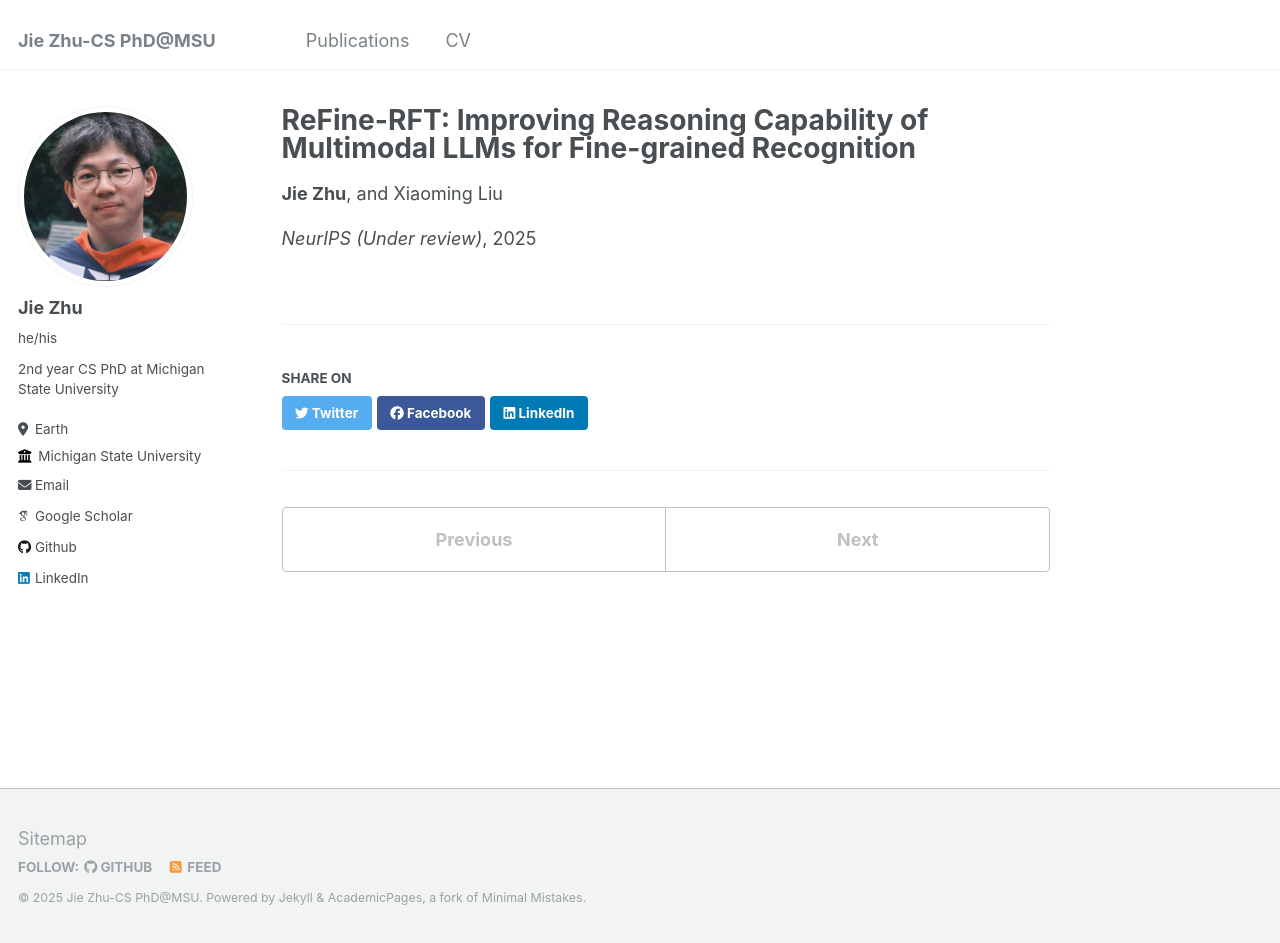
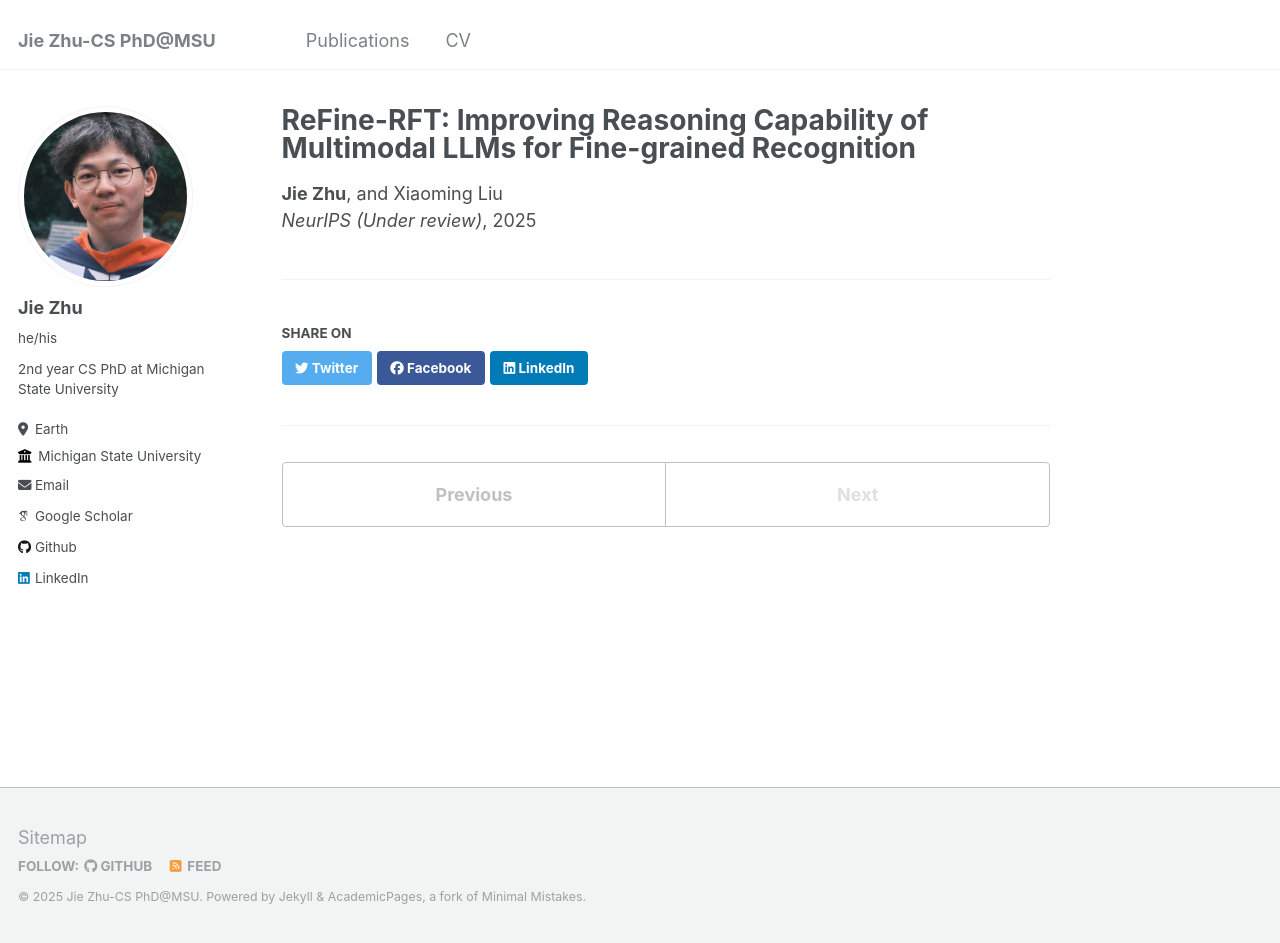
Before and after one commit to jiezhu23/jiezhu23.github.io, a Jekyll site: the page built from _publications/2025-05-15-2ReFineRFT.md, in a window 1280 px wide and 943 px high. Built offline with Jekyll 4.4.1, drawn with Linux system fonts in a browser that asks for light colours; some web fonts are replaced.

Commit message:
update papers

```diff
--- a/_layouts/single.html
+++ b/_layouts/single.html
@@ -38,9 +38,9 @@ layout: default
           <p> {{ page.type }}, <i>{{ page.venue }}</i>, {{ page.date | default: "1900-01-01" | date: "%Y" }} </p>
         {% elsif page.venue and page.date %}
           {% if page.authors %}
-            <p class="archive__item-authors" style="margin-bottom: 0.5em;">{% assign authors = page.authors | split: ", " %}{% for author in authors %}{% if author contains "**" %}{% assign author_name = author | remove: "**" %}<strong>{{ author_name }}</strong>{% else %}{{ author }}{% endif %}{% unless forloop.last %}, {% endunless %}{% endfor %}</p>
+            <p class="archive__item-authors" style="margin-bottom: -1em;">{% assign authors = page.authors | split: ", " %}{% for author in authors %}{% if author contains "**" %}{% assign author_name = author | remove: "**" %}<strong>{{ author_name }}</strong>{% else %}{{ author }}{% endif %}{% unless forloop.last %}, {% endunless %}{% endfor %}</p>
           {% endif %}
-          <p class="archive__item-venue" style="margin-bottom: 0.5em;"> <i>{{ page.venue }}</i>, {{ page.date | default: "1900-01-01" | date: "%Y" }} </p>
+          <p class="archive__item-venue" style="margin-bottom: -1em;"> <i>{{ page.venue }}</i>, {{ page.date | default: "1900-01-01" | date: "%Y" }} </p>
         {% elsif page.date %}
           <p class="page__date" style="margin-bottom: 0.5em;"><strong><i class="fa fa-fw fa-calendar" aria-hidden="true"></i> {{ site.data.ui-text[site.locale].date_label | default: "Published:" }}</strong> <time datetime="{{ page.date | date_to_xmlschema }}">{{ page.date | default: "1900-01-01" | date: "%B %d, %Y" }}</time></p>
         {% endif %}
```
Also changed, not shown: _publications/2025-05-15-1SiT.md (renamed from _publications/2025-05-15-SiT.md), _publications/2025-05-15-2ReFineRFT.md (renamed from _publications/2025-05-15-ReFineRFT.md).
